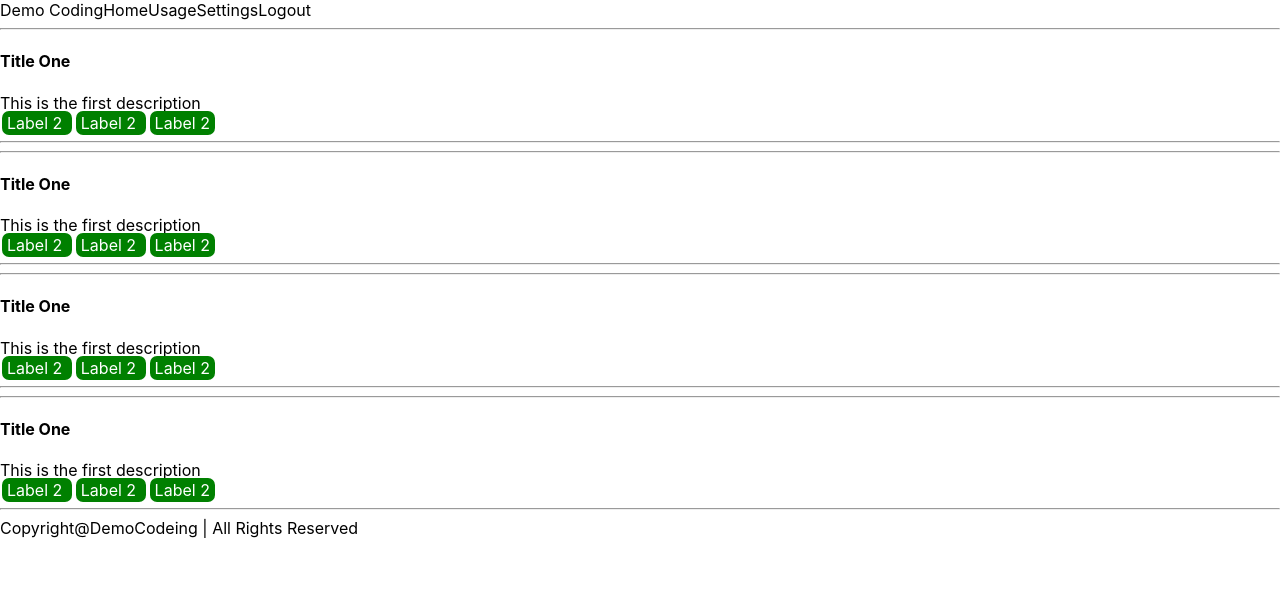
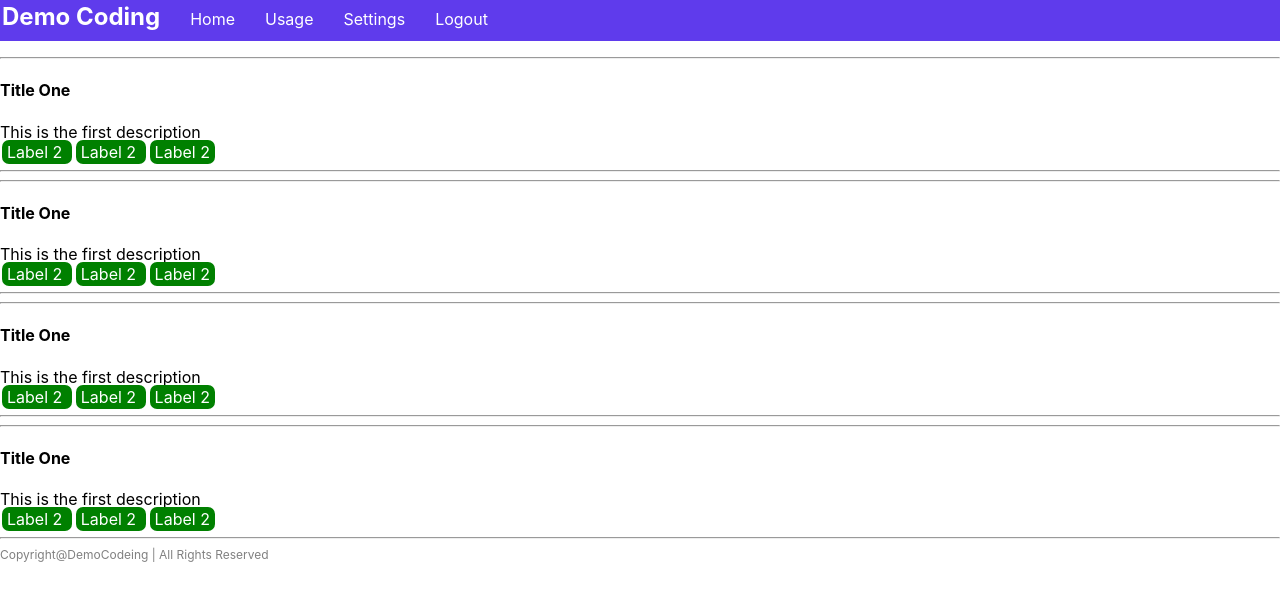
Before and after one commit to roshannoonoottil/First-React-App, a React (Create React App) app: page / in a window 1280 px wide. Shown: the top 600 px of the page. Built offline with nearby package versions, Linux system fonts and the light colour scheme.

Commit message:
2nd commit

```diff
--- a/src/components/Footer.css
+++ b/src/components/Footer.css
@@ -0,0 +1,4 @@
+.app-footer{
+    font-size: 12px;
+    color: rgb(128, 128, 128);
+}
--- a/src/components/Footer.js
+++ b/src/components/Footer.js
@@ -0,0 +1,13 @@
+import React from 'react';
+import './Footer.css';
+
+function Footer(){
+    return(
+        <div className='app-footer'>
+  Copyright@DemoCodeing | All Rights Reserved
+        </div>
+    )
+
+}
+
+export default Footer;
--- a/src/components/Header.css
+++ b/src/components/Header.css
@@ -0,0 +1,18 @@
+.app-header{
+    background-color: #5f3bec;
+    padding: 10px;
+    color: white;
+    top: 0;
+    left: 0;
+    position: relative;
+    top: -8px;
+    left: -8px;
+    width: 100%;
+}
+.app-header .header-title{
+    font-size: 24px;
+    font-weight: bold;
+}
+.app-header span{
+    padding-right: 30px;
+}
--- a/src/components/Header.js
+++ b/src/components/Header.js
@@ -0,0 +1,18 @@
+import React from 'react';
+import './Header.css'
+
+function Header(){
+    return(
+        <div className='app-header'>
+  <span className='header-title'>Demo Coding</span>
+  <span>Home</span>
+  <span>Usage</span>
+  <span>Settings</span>
+  <span>Logout</span>
+
+</div>
+    )
+}
+
+
+export default Header;
--- a/src/index.js
+++ b/src/index.js
@@ -1,22 +1,17 @@
 import React from 'react';
 import ReactDOM from 'react-dom/client';
 import './index.css';
-import App from './App';
-import reportWebVitals from './reportWebVitals';
+// import App from './App';
+// import reportWebVitals from './reportWebVitals';
 import ListItem from './list/Listitem';
+import Header from './components/Header';
+import Footer from './components/Footer';
 
 const root =
 ReactDOM.createRoot(document.getElementById('root'));
 root.render(
 <div className='app'>
-<div className='app-header'>
-  <span className='header-title'>Demo Coding</span>
-  <span>Home</span>
-  <span>Usage</span>
-  <span>Settings</span>
-  <span>Logout</span>
-
-</div>
+  <Header/>
 <div className='app-body'>
   <span className='app-list'>
 
@@ -28,10 +23,7 @@ root.render(
 
   </span>
 </div>
-<div className='app-footer'>
-  Copyright@DemoCodeing | All Rights Reserved
-</div>
-
+<Footer/>
 </div>
 );
 
```
